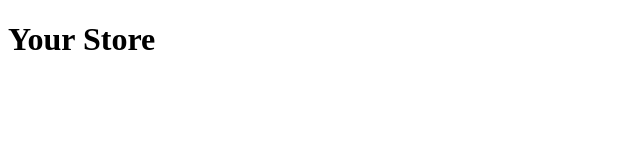
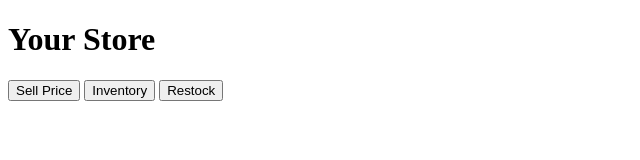
Before and after one commit to beckercurry/money2, a plain HTML site: page index.html in a window 1280 px wide. Shown: the whole page, without its empty margins (0-640 px from the left). Drawn offline with Linux system fonts and the light colour scheme.

Commit message:
Update index.html

```diff
--- a/index.html
+++ b/index.html
@@ -4,5 +4,8 @@
 <h1> Your Store </h1>
 </head>
 <body>
+  <button> Sell Price </button>
+  <button> Inventory </button>
+  <button> Restock </button>
 </body>
 </html>
```
